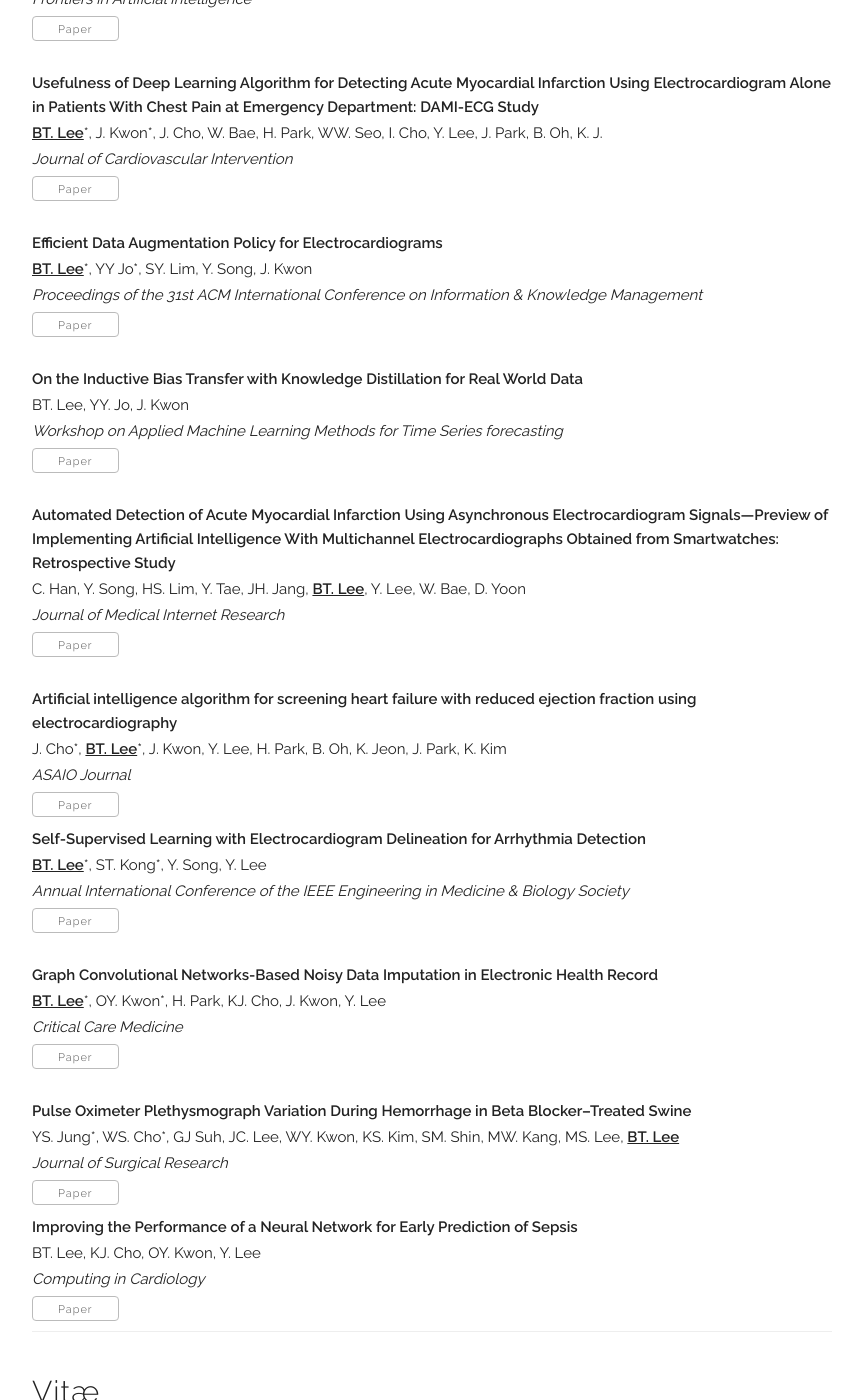
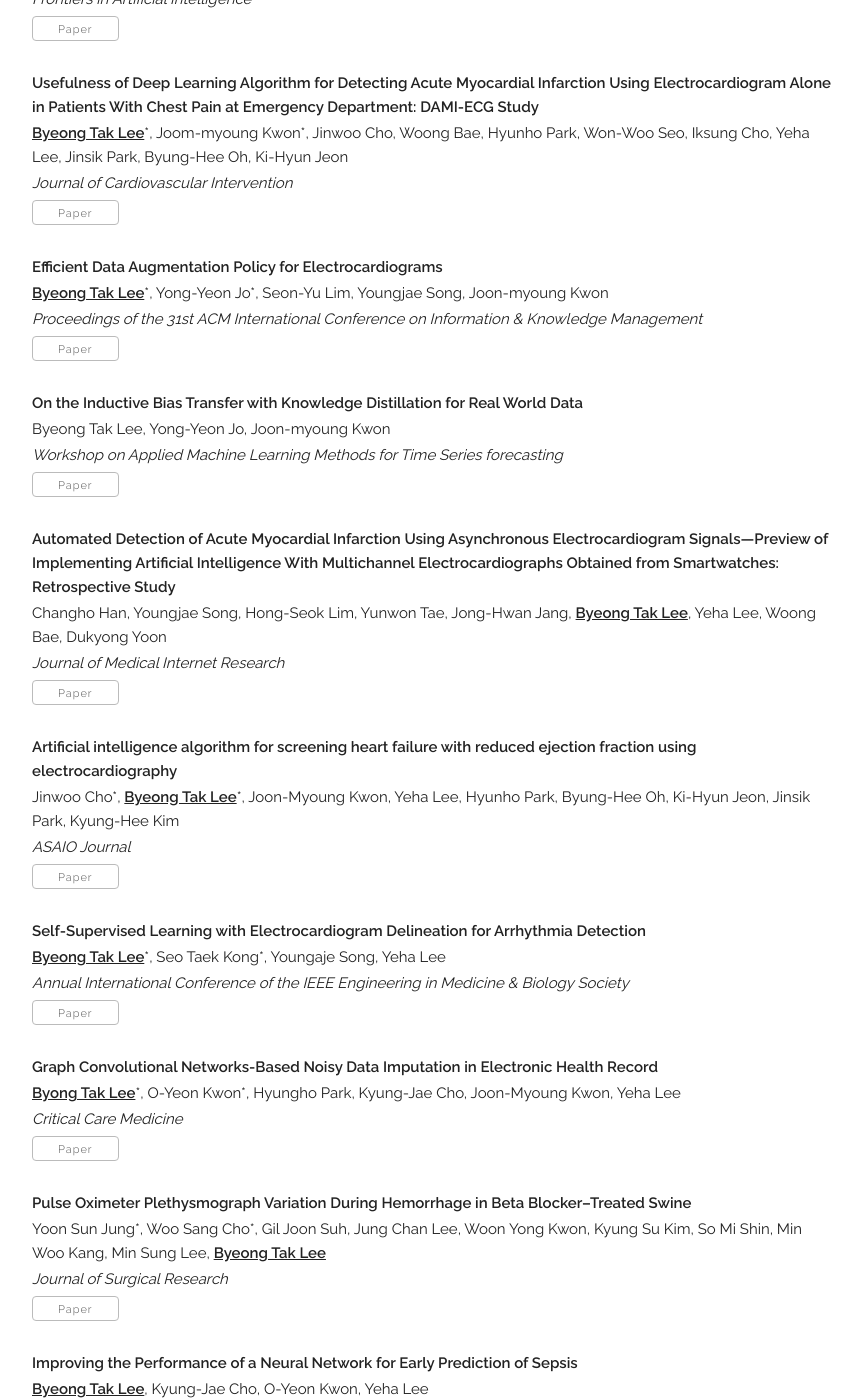
Before and after one commit to byeongtak/byeongtak.github.io, a Jekyll site: the page built from index.html, in a window 1280 px wide and 1400 px high, scrolled down 1138 px. Shown: the whole window, without its empty margins (208-1070 px from the left). Built offline with Jekyll 4.4.1, drawn with Linux system fonts in a browser that asks for light colours; some web fonts are replaced; some of the changed text lies outside the part shown.

Commit message:
Update publications.yaml

```diff
--- a/_data/publications.yaml
+++ b/_data/publications.yaml
@@ -1,115 +1,94 @@
 papers:
   - title: "Self Attention with Temporal Prior: Can We Learn More from Arrow of Time?"
     year: 2024
-    authors: "<b><u>KG. Kim</u></b>*, <b><u>BT. Lee</u></b>*"
+    authors: "<b><u>Kyung Geun Kim</u></b>*, <b><u>Byeong Tak Lee</u></b>*"
     venue: "Frontiers in Artificial Intelligence"
-    paper_pdf: "https://arxiv.org/abs/2406.05761"
+    paper_pdf: "https://www.frontiersin.org/journals/artificial-intelligence/articles/10.3389/frai.2024.1397298/full"
     selected: y
 
   - title: "Usefulness of Deep Learning Algorithm for Detecting Acute Myocardial Infarction Using Electrocardiogram Alone in Patients With Chest Pain at Emergency Department: DAMI-ECG Study"
     year: 2023
-    authors: "<b><u>BT. Lee</u></b>*, J. Kwon*, J. Cho, W. Bae, H. Park, WW. Seo, I. Cho, Y. Lee, J. Park, B. Oh, K. J."
+    authors: "<b><u>Byeong Tak Lee</u></b>*, Joom-myoung Kwon*, Jinwoo Cho, Woong Bae, Hyunho Park, Won-Woo Seo, Iksung Cho, Yeha Lee, Jinsik Park, Byung-Hee Oh, Ki-Hyun Jeon"
     venue: "Journal of Cardiovascular Intervention"
-    paper_pdf: "https://arxiv.org/abs/2410.16153"
+    paper_pdf: "https://e-jci.org/DOIx.php?id=10.54912/jci.2022.0028"
     selected: y
 
   - title: "Efficient Data Augmentation Policy for Electrocardiograms"
     year: 2022
-    authors: "<b><u>BT. Lee</u></b>*, YY Jo*, SY. Lim, Y. Song, J. Kwon"
+    authors: "<b><u>Byeong Tak Lee</u></b>*, Yong-Yeon Jo*, Seon-Yu Lim, Youngjae Song, Joon-myoung Kwon"
     venue: "Proceedings of the 31st ACM International Conference on Information & Knowledge Management"
-    paper_pdf: "https://arxiv.org/abs/2410.17578"
+    paper_pdf: "https://dl.acm.org/doi/abs/10.1145/3511808.3557591"
     selected: y
 
   - title: "On the Inductive Bias Transfer with Knowledge Distillation for Real World Data"
     year: 2022
-    authors: "BT. Lee, YY. Jo, J. Kwon"
+    authors: "Byeong Tak Lee, Yong-Yeon Jo, Joon-myoung Kwon"
     venue: "Workshop on Applied Machine Learning Methods for Time Series forecasting"
-    paper_pdf: "https://arxiv.org/abs/2410.02902"
+    paper_pdf: "https://ceur-ws.org/Vol-3375/paper1.pdf"
     selected: y
 
   - title: "Automated Detection of Acute Myocardial Infarction Using Asynchronous Electrocardiogram Signals—Preview of Implementing Artificial Intelligence With Multichannel Electrocardiographs Obtained from Smartwatches: Retrospective Study"
     year: 2021
-    authors: "C. Han, Y. Song, HS. Lim, Y. Tae, JH. Jang, <b><u>BT. Lee</u></b>, Y. Lee, W. Bae, D. Yoon"
+    authors: "Changho Han, Youngjae Song, Hong-Seok Lim, Yunwon Tae, Jong-Hwan Jang, <b><u>Byeong Tak Lee</u></b>, Yeha Lee, Woong Bae, Dukyong Yoon"
     venue: "Journal of Medical Internet Research"
-    paper_pdf: "https://arxiv.org/abs/2410.02902"
-    selected: y
-
-  - title: "KMMLU: Measuring Massive Multitask Language Understanding in Korean"
-    authors: "Guijin Son, Hanwool Lee, Sungdong Kim, <b><u>Seungone Kim</u></b>, Niklas Muennighoff, Taekyoon Choi, Cheonbok Park, Kang Min Yoo, Stella Biderman"
-    venue: "Preprint Under Review"
-    paper_pdf: "https://arxiv.org/abs/2402.11548"
-    code: "https://github.com/EleutherAI/lm-evaluation-harness/tree/4eba9cf390e2bcee120c3612119fd9b13407f290/lm_eval/tasks/kmmlu"
+    paper_pdf: "https://www.jmir.org/2021/9/e31129/"
     selected: y
 
   - title: "Artificial intelligence algorithm for screening heart failure with reduced ejection fraction using electrocardiography"
     year: 2021
-    authors: "J. Cho*, <b><u>BT. Lee</u></b>*, J. Kwon, Y. Lee, H. Park, B. Oh, K. Jeon, J. Park, K. Kim"
+    authors: "Jinwoo Cho*, <b><u>Byeong Tak Lee</u></b>*, Joon-Myoung Kwon, Yeha Lee, Hyunho Park, Byung-Hee Oh, Ki-Hyun Jeon, Jinsik Park, Kyung-Hee Kim"
     venue: "ASAIO Journal"
-    paper_pdf: "https://arxiv.org/abs/2405.01535"
+    paper_pdf: "https://journals.lww.com/asaiojournal/fulltext/2021/03000/artificial_intelligence_algorithm_for_screening.15.aspx"
     selected: y
 
   - title: "Self-Supervised Learning with Electrocardiogram Delineation for Arrhythmia Detection"
     year: 2021
-    authors: "<b><u>BT. Lee</u></b>*, ST. Kong*, Y. Song, Y. Lee"
+    authors: "<b><u>Byeong Tak Lee</u></b>*, Seo Taek Kong*, Youngaje Song, Yeha Lee"
     venue: "Annual International Conference of the IEEE Engineering in Medicine & Biology Society"
-    paper_pdf: "https://arxiv.org/abs/2404.10346"
+    paper_pdf: "https://ieeexplore.ieee.org/abstract/document/9630364"
     selected: y
 
   - title: "Graph Convolutional Networks-Based Noisy Data Imputation in Electronic Health Record"
     year: 2020
-    authors: "<b><u>BT. Lee</u></b>*, OY. Kwon*, H. Park, KJ. Cho, J. Kwon, Y. Lee"
+    authors: "<b><u>Byong Tak Lee</u></b>*, O-Yeon Kwon*, Hyungho Park, Kyung-Jae Cho, Joon-Myoung Kwon, Yeha Lee"
     venue: "Critical Care Medicine"
-    paper_pdf: "https://arxiv.org/abs/2404.02575"
-    selected: y
-
-  - title: "Consent in Crisis: The Rapid Decline of the AI Data Commons"
-    authors: "Shayne Longpre, Robert Mahari, Ariel Lee, Campbell Lund, Hamidah Oderinwale, William Brannon, Nayan Saxena, Naana Obeng-Marnu, Tobin South, Cole Hunter, Kevin Klyman, Christopher Klamm, Hailey Schoelkopf, Nikhil Singh, Manuel Cherep, Ahmad Anis, An Dinh, Caroline Chitongo, Da Yin, Damien Sileo, Deividas Mataciunas, Diganta Misra, Emad Alghamdi, Enrico Shippole, Jianguo Zhang, Joanna Materzynska, Kun Qian, Kush Tiwary, Lester James Validad Miranda, Manan Dey, Minnie Liang, Mohammed Hamdy, Niklas Muennighoff, Seonghyeon Ye, <b><u>Seungone Kim</u></b>, Shrestha Mohanty, Vipul Gupta, Vivek Sharma, Vu Minh Chien, Xuhui Zhou, Yizhi Li, Caiming Xiong, Luis Villa, Stella Biderman, Hanlin Li, Daphne Ippolito, Sara Hooker, Jad Kabbara, Sandy Pentland"
-    venue: "NeurIPS 2024"
-    paper_pdf: "https://arxiv.org/abs/2407.14933"
-    code: "https://github.com/Data-Provenance-Initiative/Data-Provenance-Collection"
+    paper_pdf: "https://journals.lww.com/ccmjournal/abstract/2020/11000/graph_convolutional_networks_based_noisy_data.40.aspx?context=latestarticles"
     selected: y
 
   - title: "Pulse Oximeter Plethysmograph Variation During Hemorrhage in Beta Blocker–Treated Swine"
     year: 2020
-    authors: "YS. Jung*, WS. Cho*, GJ Suh, JC. Lee, WY. Kwon, KS. Kim, SM. Shin, MW. Kang, MS. Lee, <b><u>BT. Lee</u></b>"
+    authors: "Yoon Sun Jung*, Woo Sang Cho*, Gil Joon Suh, Jung Chan Lee, Woon Yong Kwon, Kyung Su Kim, So Mi Shin, Min Woo Kang, Min Sung Lee, <b><u>Byeong Tak Lee</u></b>"
     venue: "Journal of Surgical Research"
-    paper_pdf: "https://arxiv.org/abs/2405.17977"
-    selected: y
-
-  - title: "Personalized Soups: Personalized Large Language Model Alignment via Post-hoc Parameter Merging"
-    authors: "Joel Jang, <b><u>Seungone Kim</u></b>, Bill Yuchen Lin, Yizhong Wang, Jack Hessel, Luke Zettlemoyer, Hannaneh Hajishirzi, Yejin Choi, Prithviraj Ammanabrolu"
-    venue: "NeurIPS 2024 AFM Workshop"
-    paper_pdf: "https://arxiv.org/abs/2310.11564"
-    code: "https://github.com/joeljang/RLPHF"
+    paper_pdf: "https://www.sciencedirect.com/science/article/abs/pii/S0022480420304613"
     selected: y
 
   - title: "Improving the Performance of a Neural Network for Early Prediction of Sepsis"
     year: 2019
-    authors: "BT. Lee, KJ. Cho, OY. Kwon, Y. Lee"
+    authors: "<b><u>Byeong Tak Lee</u></b>, Kyung-Jae Cho, O-Yeon Kwon, Yeha Lee"
     venue: "Computing in Cardiology"
     paper_pdf: "https://arxiv.org/abs/2401.06591"
     selected: y
 
   - title: "Revisiting Neural Network Scale for ECG Classification"
-    authors: "<b><u>BT. Lee</u></b>*, YY. Jo*, J. Kwon"
+    authors: "<b><u>Byeong Tak Lee</u></b>, Yong-Yeon Jo, Joon-Myoung Kwon"
     venue: "under review"
-    paper_pdf: "https://arxiv.org/abs/2401.10695"
+    paper_pdf: "https://arxiv.org/abs/2308.12492"
     selected: y
 
   - title: "TADA: Temporal Adversarial Data Augmentation for Time Series Data"
-    authors: "BT. Lee, J. Kwon, YY. Jo"
+    authors: "<b><u>Byong Tak Lee</u></b>, Joon-myoung Kwon, Yong-Yeon Jo"
     venue: "under review"
-    paper_pdf: "https://arxiv.org/abs/2402.11597"
+    paper_pdf: "https://arxiv.org/abs/2407.15174"
     selected: y
 
   - title: "Foundation Models for Electrocardiograms"
-    authors: "J. Song, JH. Jang, <b><u>BT. Lee</u></b>, D. Hong, J. Kwon, YY. Jo"
+    authors: "Junho Song, Jong-Hwan Jang, <b><u>Byong Tak Lee</u></b>, DongGyun Hong, Joon-myoung Kwon, Yong-Yeon Jo"
     venue: "under review"
-    paper_pdf: "https://arxiv.org/abs/2310.08491"
+    paper_pdf: "https://arxiv.org/abs/2407.07110"
     selected: y
 
-  - title: "Personalized Blood Pressure Estimation via Test Time Domain Adaptation"
-    authors: "YY. Jo*, <b><u>BT. Lee</u></b>*, J. Kwon, BJ. Kim"
+  - title: "New Test-Time Paradigm for Real-World Biosignal: Concept and Its Approach"
+    authors: "Yong-Yeon Jo*, <b><u>Byong Tak Lee</u></b>*, Beom Joon Kim, Jeong-Ho Hong, Hak Seung Lee, Joon-myoung Kwon"
     venue: "under review"
-    paper_pdf: "https://arxiv.org/abs/2307.10928"
+    paper_pdf: ""
     selected: y
```
